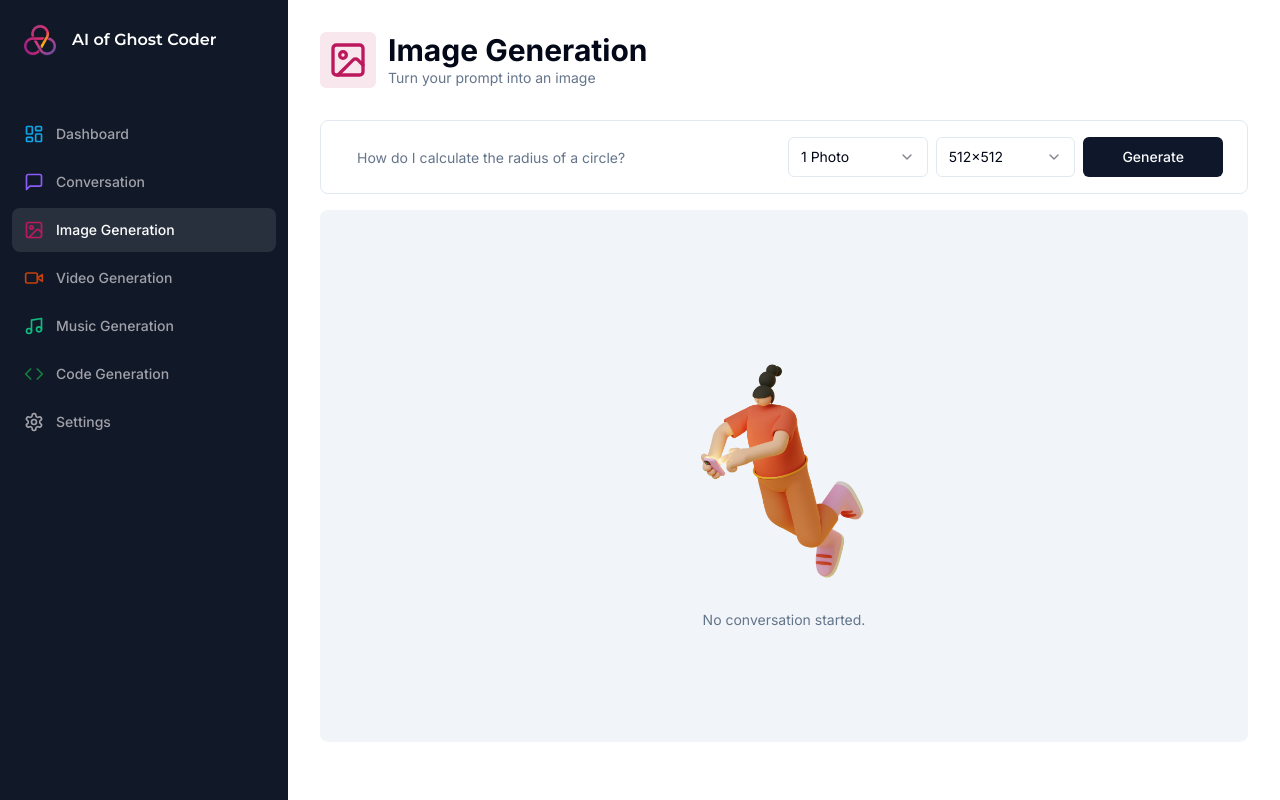
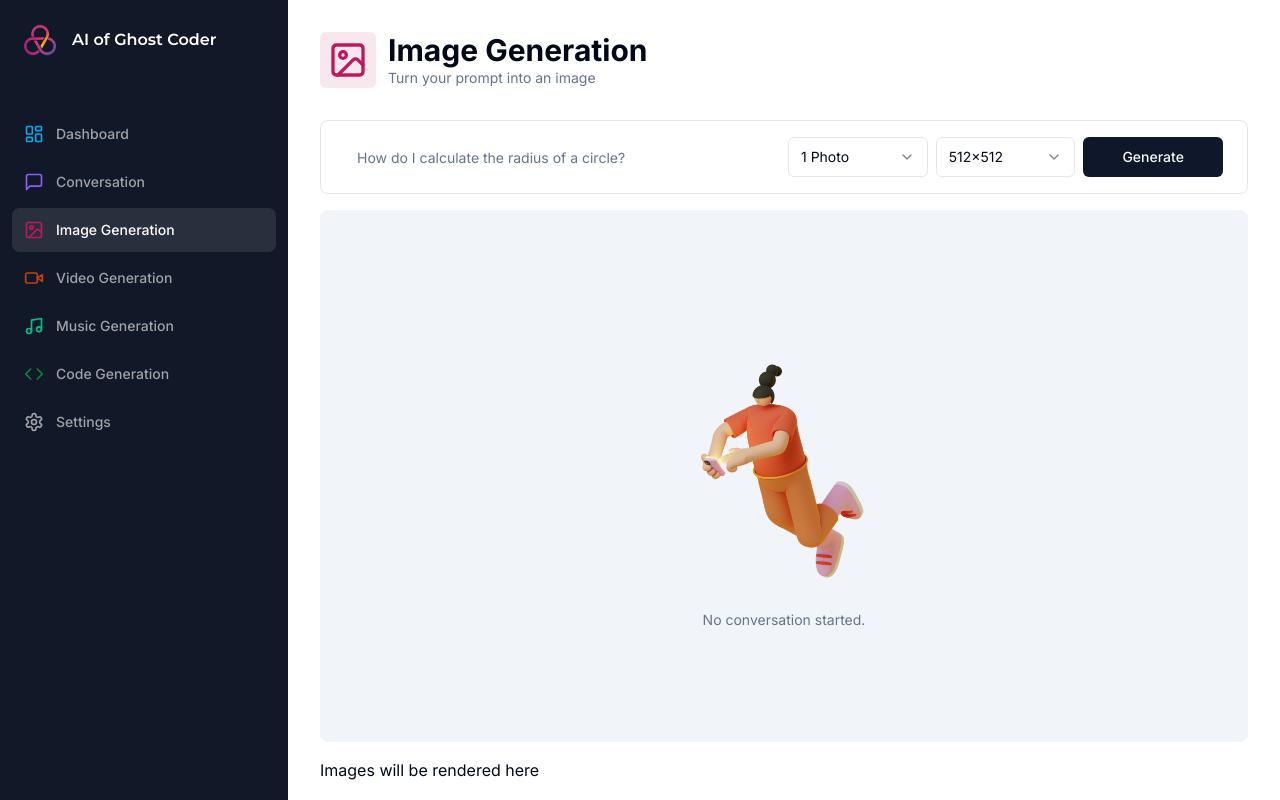
Before and after one commit to thientantran/next_saasai, a Next.js app: page /image in a window 1280 px wide. Built offline with nearby package versions, Linux system fonts and the light colour scheme.

Commit message:
Layout output for image generation

```diff
--- a/app/(dashboard)/(routes)/image/page.tsx
+++ b/app/(dashboard)/(routes)/image/page.tsx
@@ -1,14 +1,11 @@
 'use client'
-import { BotAvatar } from "@/components/BotAvatar"
 import Empty from "@/components/Empty"
 import Heading from "@/components/Heading"
 import Loader from "@/components/Loader"
-import UserAvatar from "@/components/UserAvatar"
 import { Button } from "@/components/ui/button"
 import { Form, FormControl, FormField, FormItem, FormMessage } from "@/components/ui/form"
 import { Input } from "@/components/ui/input"
 import { Select, SelectContent, SelectItem, SelectTrigger, SelectValue } from "@/components/ui/select"
-import { cn } from "@/lib/utils"
 import { zodResolver } from "@hookform/resolvers/zod"
 import axios from "axios"
 import { ImageIcon } from "lucide-react"
@@ -62,6 +59,7 @@ const resolutionOptions = [
   },
 ];
 export default function PageImage() {
+  const [images, setImage] = useState<string[]>([]);
   const [messages, setMessages] = useState<ChatCompletionRequestMessage[]>([])
   const router = useRouter();
   const form = useForm<z.infer<typeof formSchema>>({
@@ -180,23 +178,18 @@ export default function PageImage() {
         </div>
         <div className="space-y-4 mt-4">
           {isLoading && (
-            <div className="p-8 rounded-lg w-full flex items-center justify-center bg-muted">
+            <div className="p-20">
               <Loader />
             </div>
           )}
 
-          {messages.length === 0 && !isLoading && (
+          {images.length === 0 && !isLoading && (
             <div className="p-8 rounded-lg w-full flex items-center justify-center bg-muted">
               <Empty label="No conversation started." />
             </div>
           )}
-          <div className="flex flex-col-reverse gap-y-4">
-            {messages.map((message) => (
-              <div key={message.content} className={cn('p-8 w-full flex items-start gap-x-8 rounded-lg', message.role === 'user' ? 'bg-white border border-black/10' : 'bg-muted')}>
-                {message.role === "user" ? <UserAvatar /> : <BotAvatar />}
-                {message.content}
-              </div>
-            ))}
+          <div>
+            Images will be rendered here
           </div>
         </div>
       </div>
```
